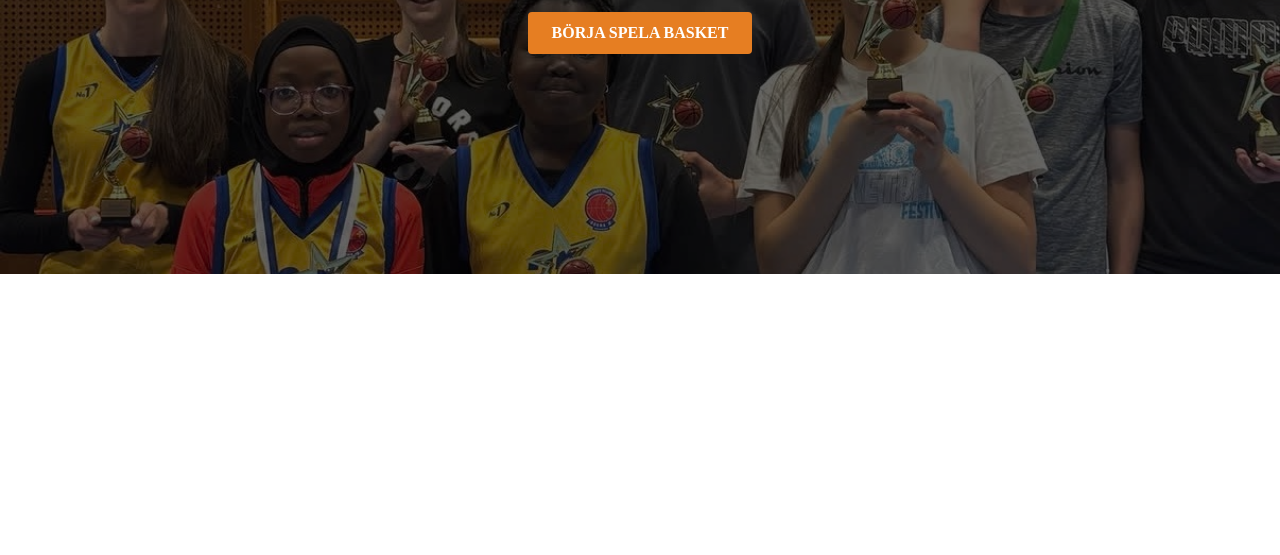
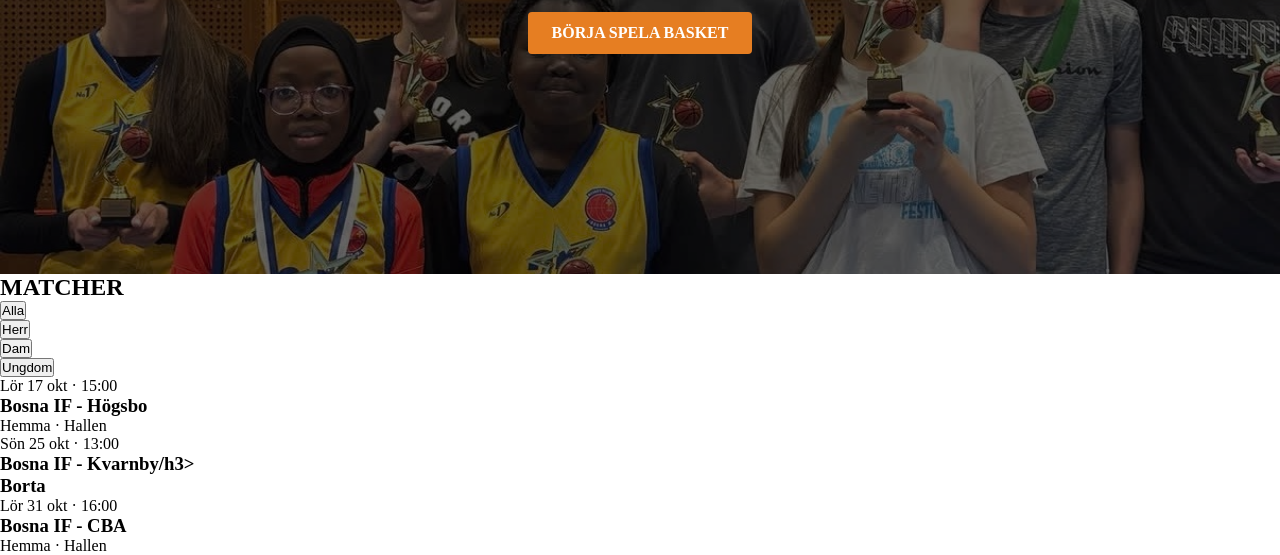
Before and after one commit to Massiiiy/bosnaif-webbprojekt, a plain HTML site: page index.html in a window 1280 px wide. Shown: the part 597-1152 px from the top of the page. Before the commit the page ends 875 px from the top, so only its background shows below. Drawn offline with Linux system fonts and the light colour scheme.

Commit message:
Lägg till matchsektion i HTML

```diff
--- a/index.html
+++ b/index.html
@@ -10,7 +10,7 @@
 <body>
 <!-- 1. HEADER + NAVIGATION -->
     <header class="site-header">
-  <a href="index.html" class="brand-link">
+    <a href="index.html" class="brand-link"></a>
     <img src="img/bosna-if-basket-logo.png" alt="Bosna IF Basket logotyp" class="site-logo">
     <strong>BOSNA IF BASKET</strong>
   </a>
@@ -45,6 +45,46 @@
 
 </main>
 
+<!-- MATCHER -->
+<section id="matcher" class="matches-section">
+  <h2>MATCHER</h2>
+
+  <!-- Filterknappar som en semantisk lista -->
+  <ul class="filter-buttons">
+    <li><button class="filter-btn active" data-category="alla">Alla</button></li>
+    <li><button class="filter-btn" data-category="herr">Herr</button></li>
+    <li><button class="filter-btn" data-category="dam">Dam</button></li>
+    <li><button class="filter-btn" data-category="ungdom">Ungdom</button></li>
+  </ul>
+
+
+  <ul class="matches-list">
+    <li>
+      <article class="match-card" data-category="herr">
+        <p class="match-date">Lör 17 okt · 15:00</p>
+        <h3>Bosna IF - Högsbo</h3>
+        <p class="match-location">Hemma · Hallen</p>
+      </article>
+    </li>
+
+    <li>
+      <article class="match-card" data-category="herr">
+        <p class="match-date">Sön 25 okt · 13:00</p>
+        <h3>Bosna IF - Kvarnby/h3>
+        <p class="match-location">Borta</p>
+      </article>
+    </li>
+
+    <li>
+      <article class="match-card" data-category="ungdom">
+        <p class="match-date">Lör 31 okt · 16:00</p>
+        <h3>Bosna IF - CBA</h3>
+        <p class="match-location">Hemma · Hallen</p>
+      </article>
+    </li>
+  </ul>
+</section>
+
 
 
 
```
